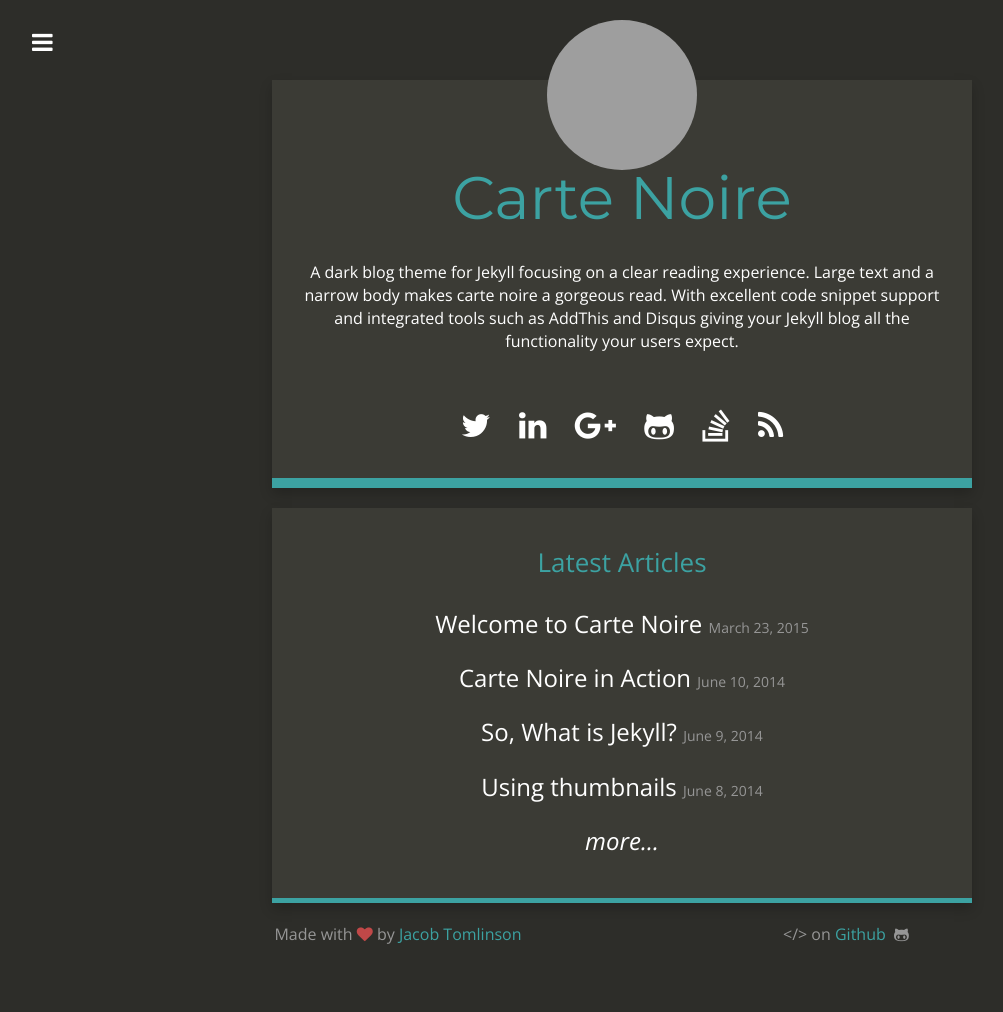
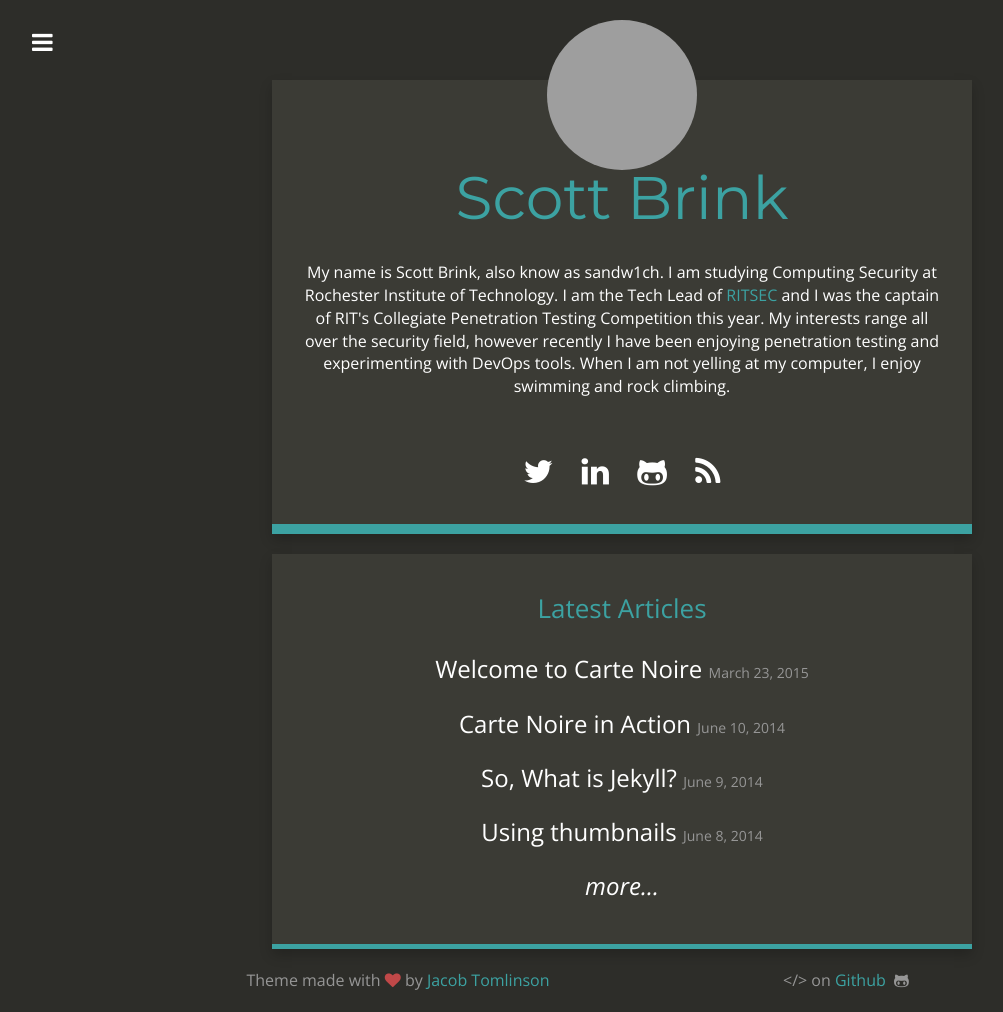
Before and after one commit to sebrink/blog, a Jekyll site: the page built from index.html, in a window 1280 px wide. Shown: the whole page, without its empty margins (18-1021 px from the left). Built offline with Jekyll 4.4.1, drawn with Linux system fonts in a browser that asks for light colours; nearby versions of some CDN libraries; before the commit the page ends 966 px from its top, so only the background shows below that; grey boxes are pictures that could not be loaded.

Commit message:
Setup done, just need to put in some actual posts now.

```diff
--- a/_config.yml
+++ b/_config.yml
@@ -1,30 +1,29 @@
 # Site settings
-title: "Carte Noire"
-email: jacob@jacobtomlinson.co.uk
-description: "A dark blog theme for Jekyll."
+title: "Scott Brink"
+description: "Scott's Personal Blog."
 baseurl: ""
 url: "http://carte-noire.jacobtomlinson.co.uk/"
-title_description: "A dark blog theme for Jekyll focusing on a clear reading experience. Large text and a narrow body makes carte noire a gorgeous read. With excellent code snippet support and integrated tools such as AddThis and Disqus giving your Jekyll blog all the functionality your users expect."
-title_image: "https://www.gravatar.com/avatar/00000000000000000000000000000000?s=500&d=mm"
+title_description: "My name is Scott Brink, also know as sandw1ch.   I am studying Computing Security at Rochester Institute of Technology.  I am the Tech Lead of <a href=\"http://ritsec.club\">RITSEC</a> and I was the captain of RIT's Collegiate Penetration Testing Competition this year.   My interests range all over the security field, however recently I have been enjoying penetration testing and experimenting with DevOps tools.   When I am not yelling at my computer, I enjoy swimming and rock climbing."
+title_image: "https://i2.wp.com/dummiesoftheyear.com/wp-content/uploads/2015/12/c5890b20f124e45a95a65a9af7b78a5e.jpg?zoom=2.625&resize=392%2C540&ssl=1"
 google_analytics: "UA-20365477-4"
-disqus_account: cartenoire
+disqus_account: scottbrink
 github_repository: https://github.com/jacobtomlinson/carte-noire
 addthis_id: ra-513c6fa83da6ec67
 post_limit: 5
 
 # Social usernames/URLs
-twitter_username: _jacobtomlinson
-github_username:  jacobtomlinson
+twitter_username: thesandw1ch
+github_username:  sebrink
 instagram_username:
 reddit_username:
-linkedin_link: http://carte-noire.jacobtomlinson.co.uk/
-google_plus_link: http://carte-noire.jacobtomlinson.co.uk/
-stackoverflow_link: http://carte-noire.jacobtomlinson.co.uk/
+linkedin_link: https://www.linkedin.com/in/scott-brink-981b7b104/
+google_plus_link:
+stackoverflow_link:
 xing_link:
 facebook_link:
 
 # Footer
-footer_left: "Made with <i class=\"fa fa-heart\"></i> by <a href=\"https://twitter.com/_JacobTomlinson\">Jacob Tomlinson</a>"
+footer_left: "Theme made with <i class=\"fa fa-heart\"></i> by <a href=\"https://twitter.com/_JacobTomlinson\">Jacob Tomlinson</a>"
 footer_right: "&lt;/&gt; on <a href=\"https://github.com/jacobtomlinson/carte-noire\">Github</a> &nbsp;<i class=\"fa fa-github-alt\"></i>"
 
 # Build settings
```
